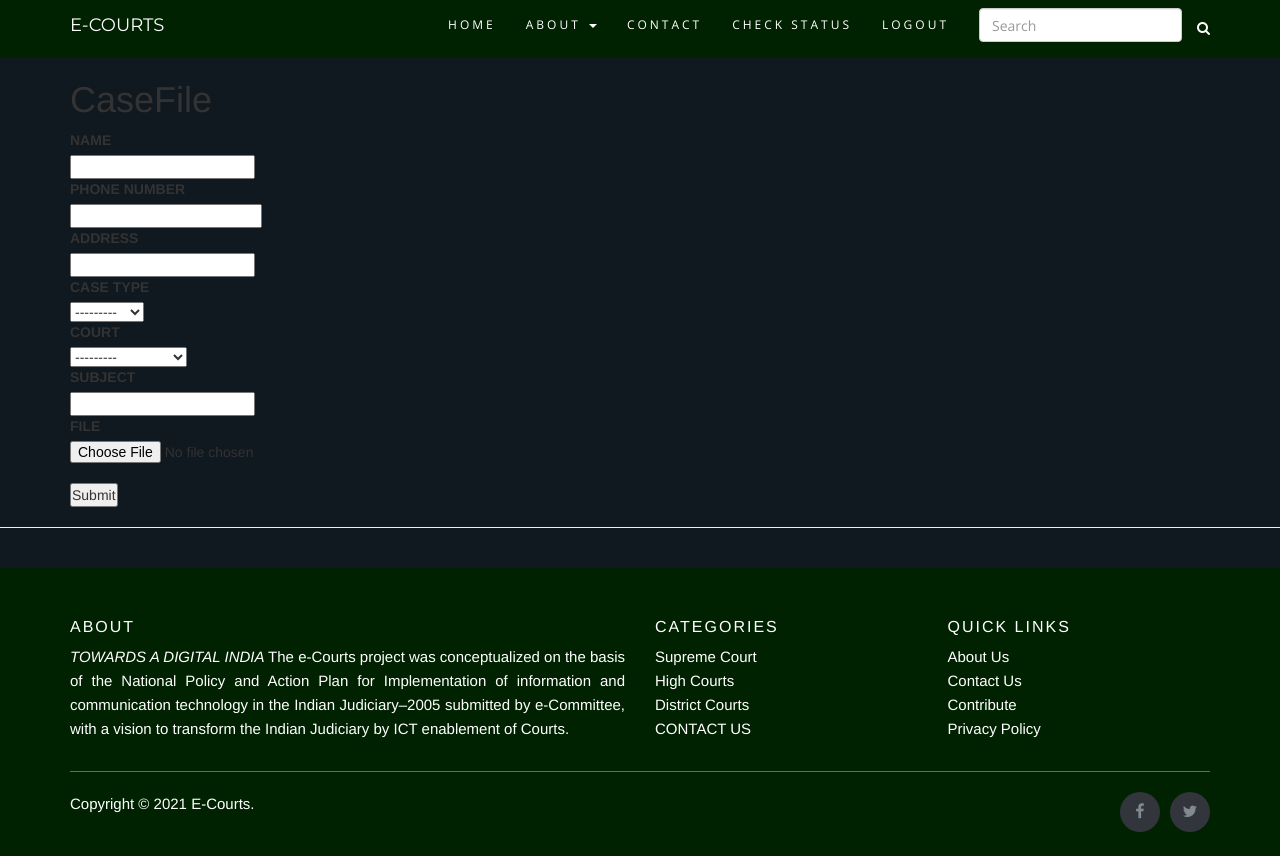
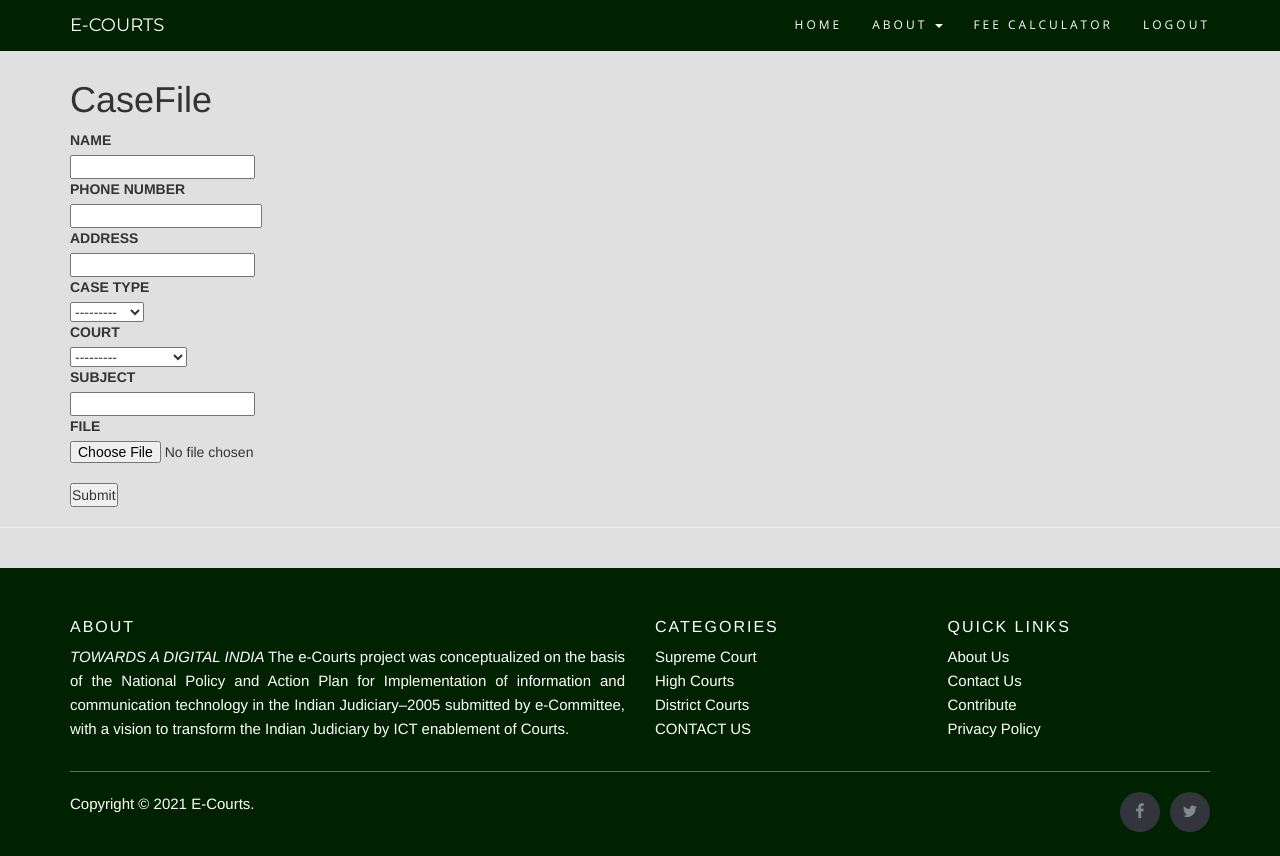
Before and after one commit to Jinal5/Virtual-Court-old, a Django app: page /fileCase/ in a window 1280 px wide. Run offline with Django 3.2, Linux system fonts and the light colour scheme; the visitor is signed in with stand-in values (Sample User, id 1); some libraries are stand-ins or nearby versions.

Commit message:
frontend

```diff
--- a/court/static/court/style.css
+++ b/court/static/court/style.css
@@ -153,7 +153,9 @@ fieldset {
 body{
   background-color:#101820FF;
 }
-
+.body2{
+  background-color:rgb(224, 224, 224);
+}
 .navbar .nav {
   font-family: 'Open Sans', sans-serif;
   text-transform: uppercase;
@@ -321,12 +323,11 @@ body{
   .info{
     color: white;
 
-     border-left: double;
   }
 
   .info2{
     color: white;
-background-color: #002200;
+    background-color: #002200;
      border: solid 7px #101820FF;
      border-right: solid #101820FF;;
   }
@@ -500,14 +501,12 @@ background-color: #002200;
 }
 
 .tickerv-wrap {
-
-
     box-sizing: content-box;
     height: 10%;
     overflow: hidden;
     padding: 10px;
     max-width: 500px;
-
+    position: relative;
 }
 
 @keyframes tickerv {
--- a/court/templates/court/base2.html
+++ b/court/templates/court/base2.html
@@ -18,7 +18,7 @@
       <title>ecourt</title>
   {% endif %}
 </head>
-<body>
+<body class="body2">
 
 <header class="navbar navbar-inverse navbar-fixed-top bs-docs-nav" role="banner">
   <div class="container">
@@ -45,23 +45,12 @@
           </ul>
         </li>
         <li>
-          <a href="#">Contact</a>
-        </li>
-        <li>
-          <a href="checkstatus.html">Check Status</a>
+          <a href="#">Fee calculator</a>
         </li>
         <li >
           <a href="{% url 'court:logout' %}">Logout</a>
         </li>
-      <li >  <div class="wrap">
-   <div class="search">
-     <form class="navbar-form navbar-right">
-       <div class="form-group">
-         <input type="text" class="form-control" placeholder="Search">
-
-       <button type="submit" class="btn"><span style="color:white;" class="fa fa-search"></span></button>
-     </form>
-   </div></div>
+      <li >
 </div>  </li>
       </ul>
     </nav>
--- a/ecourt/settings.py
+++ b/ecourt/settings.py
@@ -84,8 +84,8 @@ DATABASES = {
     "default": {
     "ENGINE": "django.db.backends.postgresql_psycopg2",
         "NAME": "ecourt",
-        "USER": "jinalpatel",
-    #"PASSWORD": "jial9259",
+        "USER": "postgres",
+    "PASSWORD": "Manu#123@",
         "HOST": "localhost",
         "PORT": "5432",
     }
```
Also changed, not shown: court/templates/court/base.html (+3 -10 lines), court/templates/court/home.html (+5 -7 lines).
